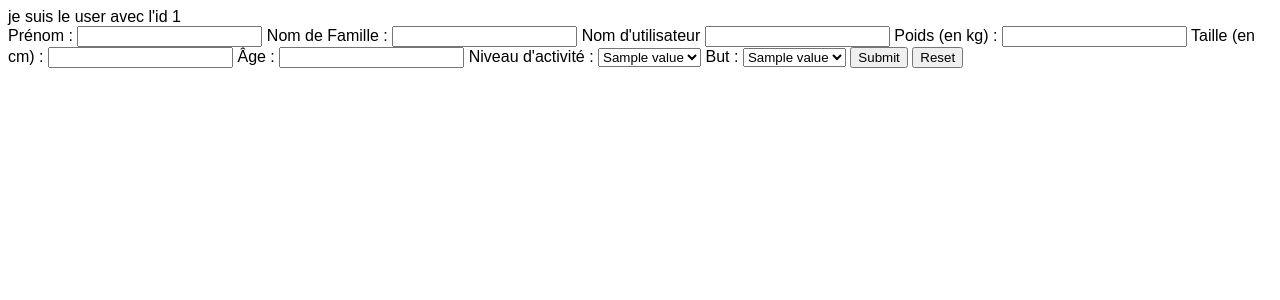
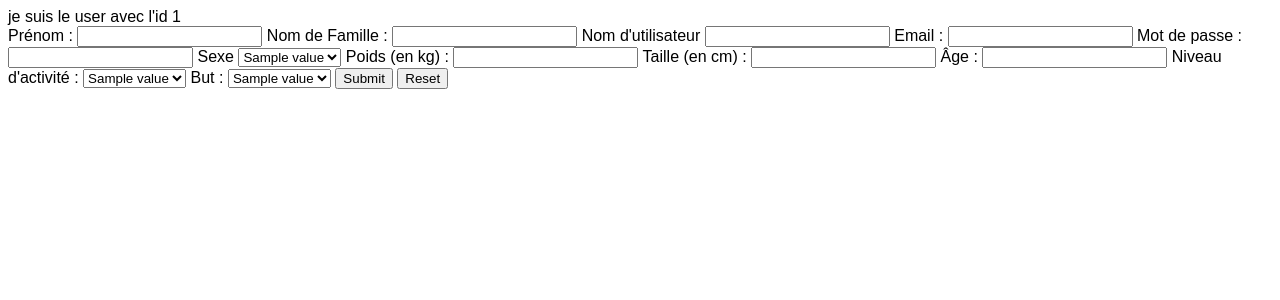
Before and after one commit to Pkto01/Smart-Fridge-Nutrition-Coach, a Python web app: template static/templates/index.html in a window 1280 px wide. Shown: the top 300 px of the page. Run offline with Jinja, Linux system fonts and the light colour scheme; the template is opened without the code that fills it: most values are stand-ins (such as "Sample title", 1, 10 or a date in 2020).

Commit message:
feat: adding sexe & password to user routes

```diff
--- a/src/models/user_stats.py
+++ b/src/models/user_stats.py
@@ -2,6 +2,7 @@ from pydantic import BaseModel
 
 from .activity import ActivityLevelEnum
 from .goal import GoalEnum
+from .sexe import SexeEnum
 
 
 class User_Stats(BaseModel):
@@ -10,6 +11,7 @@ class User_Stats(BaseModel):
     Username: str
     Email: str
     Password: str  # TODO : A HASH
+    Sexe: SexeEnum
     Poids: float  # En kg
     Taille: int  # en cm
     Age: int
--- a/static/templates/index.html
+++ b/static/templates/index.html
@@ -19,6 +19,16 @@
                 <input type="text" id="lname" name="name" />
                 <label for="username">Nom d'utilisateur</label>
                 <input type="text" name="username" id="username" />
+                <label for="email">Email : </label>
+                <input type="email" name="email" id="email">
+                <label for="pwd">Mot de passe :</label>
+                <input type="password" name="password" id="password">
+                <label for="sexe">Sexe</label>
+                <select name="sexe">
+                        {% for nom, membre in sexe.__members__.items() %}
+                        <option value="{{ nom }}">{{ membre.value }}</option>
+                        {% endfor %}
+                </select>
                 <label for="weight">Poids (en kg) : </label>
                 <input type="number" name="weight" id="weight" />
                 <label for="height">Taille (en cm) : </label>
```
Also changed, not shown: src/models/sexe.py (added, +9 -0 lines), src/routes/user.py (+4 -4 lines).
